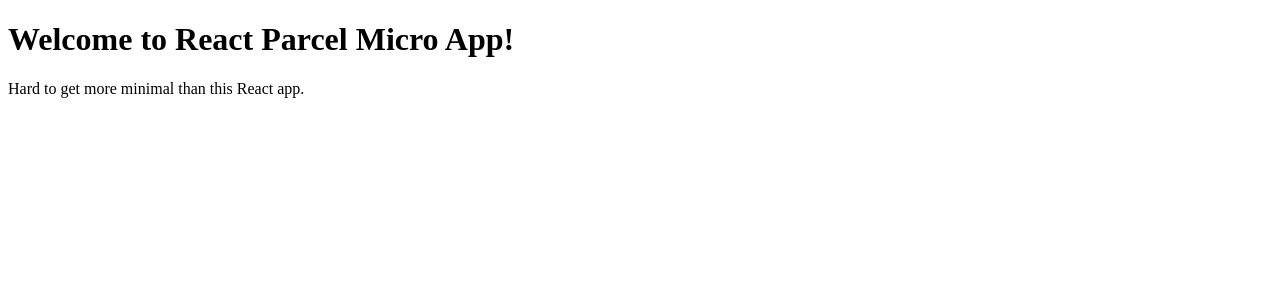
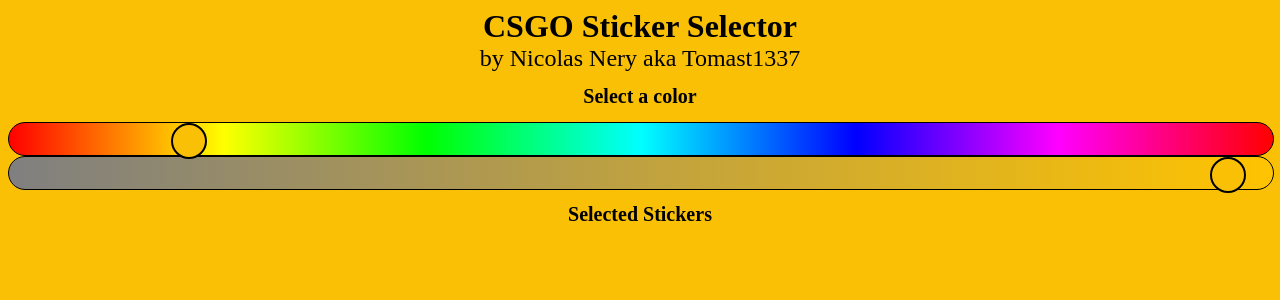
Before and after one commit to tomast1337/Csgo-Sticker-color-Picker, a React (Vite) app: page / in a window 1280 px wide. Shown: the top 300 px of the page. Built offline with nearby package versions, Linux system fonts and the light colour scheme.

Commit message:
Created SearchByColor page

```diff
--- a/src/App.tsx
+++ b/src/App.tsx
@@ -1,8 +1,11 @@
 import * as React from "react";
+import SearchByColor from "./Pages/SearchByColor";
+import { ColorPicker } from "./components";
+export default () => {
 
-export default () => (
-  <>
-    <h1>Welcome to React Parcel Micro App!</h1>
-    <p>Hard to get more minimal than this React app.</p>
-  </>
-);
+    return (
+        <>
+            <SearchByColor />
+        </>
+    )
+};
--- /dev/null
+++ b/src/Pages/SearchByColor.module.scss
@@ -0,0 +1,36 @@
+.title{
+    display: block;
+    h1{
+        font-size: 2rem;
+        font-weight: 700;
+        color: #000;
+        text-align: center;
+        margin: 0;
+        padding: 0;
+    }
+    h2{
+        font-size: 1.5rem;
+        font-weight: 400;
+        color: #000;
+        text-align: center;
+        margin: 0;
+        padding: 0;
+    }
+}
+
+.picker{
+    position: relative;
+    width: 100%;
+    display: flex;
+    flex-direction: column;
+    align-items: center;
+    justify-content: center;
+}
+
+.SelectedStickers{
+    width: 100%;
+    h1{
+        text-align: center;
+    }
+
+}
--- /dev/null
+++ b/src/Pages/SearchByColor.tsx
@@ -0,0 +1,27 @@
+import * as React from "react";
+import { ColorPicker } from "../components";
+import style from "./SearchByColor.module.scss";
+export default () => {
+    const [color, setColor] = React.useState("red");
+
+    React.useEffect(() => {
+        //load color from local storage
+        document.body.style.backgroundColor = color;
+    }, [color]);
+
+    return (
+        <>
+            <div className={style.title}>
+            <h1>CSGO Sticker Selector</h1>
+            <h2>by Nicolas Nery aka Tomast1337</h2>
+            </div>
+            <div className={style.picker}>
+                <h1>Select a color</h1>
+                <ColorPicker setColor={setColor} />
+            </div>
+            <div className={style.SelectedStickers}>
+                <h1>Selected Stickers</h1>
+            </div>
+        </>
+    )
+};
--- /dev/null
+++ b/src/index.scss
@@ -0,0 +1,3 @@
+body{
+    font-size: 62.5%;
+}
--- a/src/index.tsx
+++ b/src/index.tsx
@@ -1,5 +1,10 @@
 import * as React from "react";
 import * as ReactDOM from "react-dom";
+import { createRoot } from 'react-dom/client';
 import App from "./App";
-
-ReactDOM.render(<App />, document.getElementById("root"));
+import "./index.scss";
+try {
+    createRoot(document.getElementById("root")).render(<App />);
+} catch (e) {
+    console.log(e);
+}
```
Also changed, not shown: src/types/index.ts (added, +14 -0 lines), src/util/index.ts (added, +23 -0 lines).
